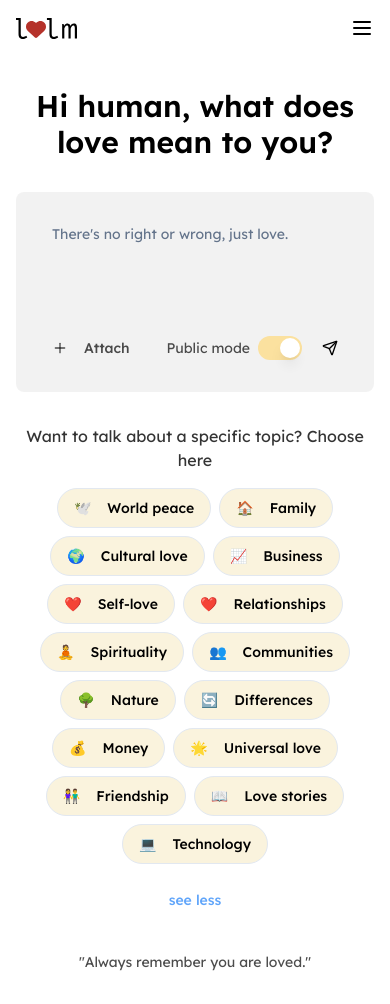
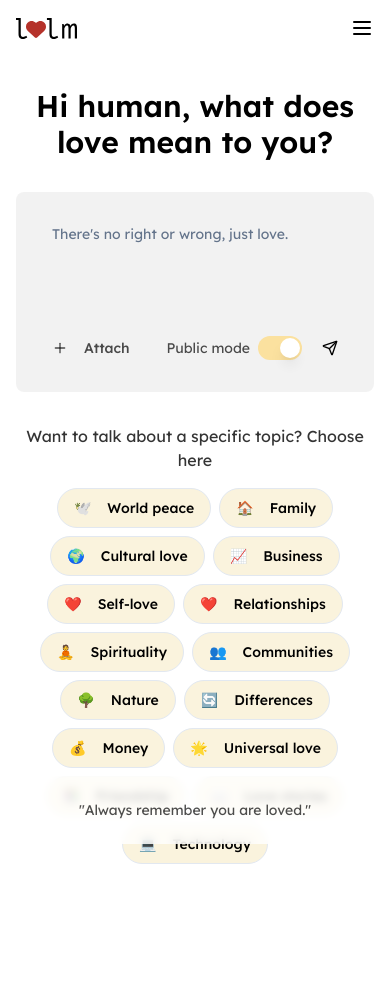
Before and after one commit to Love-Language-Model/love-languege-model-web, a React (Vite) app: page /chat in a window 390 px wide. After the commit the page ends 960 px from the top, so only its background shows below. Built offline with nearby package versions, Linux system fonts and the light colour scheme.

Commit message:
feat: adjust layout containers and fix mobile menu

```diff
--- a/src/components/Header.tsx
+++ b/src/components/Header.tsx
@@ -8,13 +8,15 @@ import { Button } from '@/components/ui/button';
 interface HeaderProps {
   showLoginButton?: boolean;
   whiteBackground?: boolean;
+  children?: React.ReactNode;
 }
 
-const Header = ({ showLoginButton = true, whiteBackground = false }: HeaderProps) => {
+const Header = ({ showLoginButton = true, whiteBackground = false, children }: HeaderProps) => {
   const [isMenuOpen, setIsMenuOpen] = useState(false);
 
   return (
-    <header className={`p-4 flex items-center justify-between ${whiteBackground ? 'bg-white' : ''}`}>
+    <header className={`p-4 ${whiteBackground ? 'bg-white' : ''}`}>
+      <div className="max-w-7xl w-full mx-auto flex items-center justify-between">
         <Logo whiteBackground={whiteBackground} />
         <div className="hidden md:flex items-center space-x-8">
           <Link to="/about" className={`${whiteBackground ? 'text-black/90 hover:text-black' : 'text-white/90 hover:text-white'} transition-colors`}>
@@ -46,7 +48,7 @@ const Header = ({ showLoginButton = true, whiteBackground = false }: HeaderProps
           <Menu size={24} />
         </button>
         {isMenuOpen && (
-        <div className={`fixed inset-0 ${whiteBackground ? 'bg-white/95' : 'bg-black/95'} backdrop-blur-sm md:hidden`}>
+          <div className={`fixed inset-0 ${whiteBackground ? 'bg-white/95' : 'bg-black/95'} backdrop-blur-sm md:hidden z-50`}>
             <div className="h-full flex flex-col items-center justify-center space-y-8 p-4">
               <button
                 className={`absolute top-4 right-4 ${whiteBackground ? 'text-black' : 'text-white'}`}
@@ -78,6 +80,8 @@ const Header = ({ showLoginButton = true, whiteBackground = false }: HeaderProps
             </div>
           </div>
         )}
+      </div>
+      {children}
     </header>
   );
 };
--- a/src/pages/Chat.tsx
+++ b/src/pages/Chat.tsx
@@ -1,12 +1,9 @@
 import { useState } from 'react';
 
-import { Link } from 'react-router-dom';
 import { Send, Plus } from 'lucide-react';
 
-import Logo from '@/components/Logo';
 import Header from '@/components/Header';
 import { Button } from '@/components/ui/button';
-import { Avatar } from '@/components/ui/avatar';
 import { Switch } from '@/components/ui/switch';
 import { Textarea } from '@/components/ui/textarea';
 
@@ -37,11 +34,6 @@ const topics: Topic[] = [
 const Chat = () => {
   const [message, setMessage] = useState<string>('');
   const [publicMode, setPublicMode] = useState<boolean>(true);
-  const [isTopicsVisible, setTopicsVisible] = useState<boolean>(true);
-
-  const toggleTopics = () => {
-    setTopicsVisible(!isTopicsVisible);
-  };
 
   const handleSendMessage = () => {
     if (message.trim()) {
@@ -52,8 +44,12 @@ const Chat = () => {
 
   return (
     <div className="min-h-screen flex flex-col bg-white">
-      <Header whiteBackground />
-      <main className="flex-1 flex flex-col items-center justify-center py-8 px-4">
+      <Header whiteBackground>
+        <div className="max-w-7xl w-full mx-auto px-4">
+          {/* Header content will be rendered here */}
+        </div>
+      </Header>
+      <main className="flex-1 flex flex-col items-center justify-center py-8 px-4 pb-24">
         <div className="max-w-2xl w-full space-y-8">
           <div className="text-center space-y-2">
             <h1 className="text-3xl font-semibold text-black">
@@ -85,7 +81,7 @@ const Chat = () => {
               </div>
             </div>
           </div>
-          {isTopicsVisible && (
+
           <div className="space-y-4">
             <h2 className="text-black/80 text-center">
               Want to talk about a specific topic? Choose here
@@ -102,22 +98,12 @@ const Chat = () => {
                 </Button>
               ))}
             </div>
-              <div className="text-center">
-                <Button
-                  variant="link"
-                  className="text-blue-400 hover:text-blue-300"
-                  onClick={toggleTopics}
-                >
-                  see less
-                </Button>
-              </div>
-            </div>
-          )}
-          <div className="text-center text-black/70 text-sm">
-            "Always remember you are loved."
           </div>
         </div>
       </main>
+      <div className="fixed bottom-0 left-0 right-0 text-center text-black/70 text-sm py-6 bg-white/80 backdrop-blur-sm">
+        "Always remember you are loved."
+      </div>
     </div>
   );
 };
```
Lines whose indentation alone changed are shown as unchanged.
